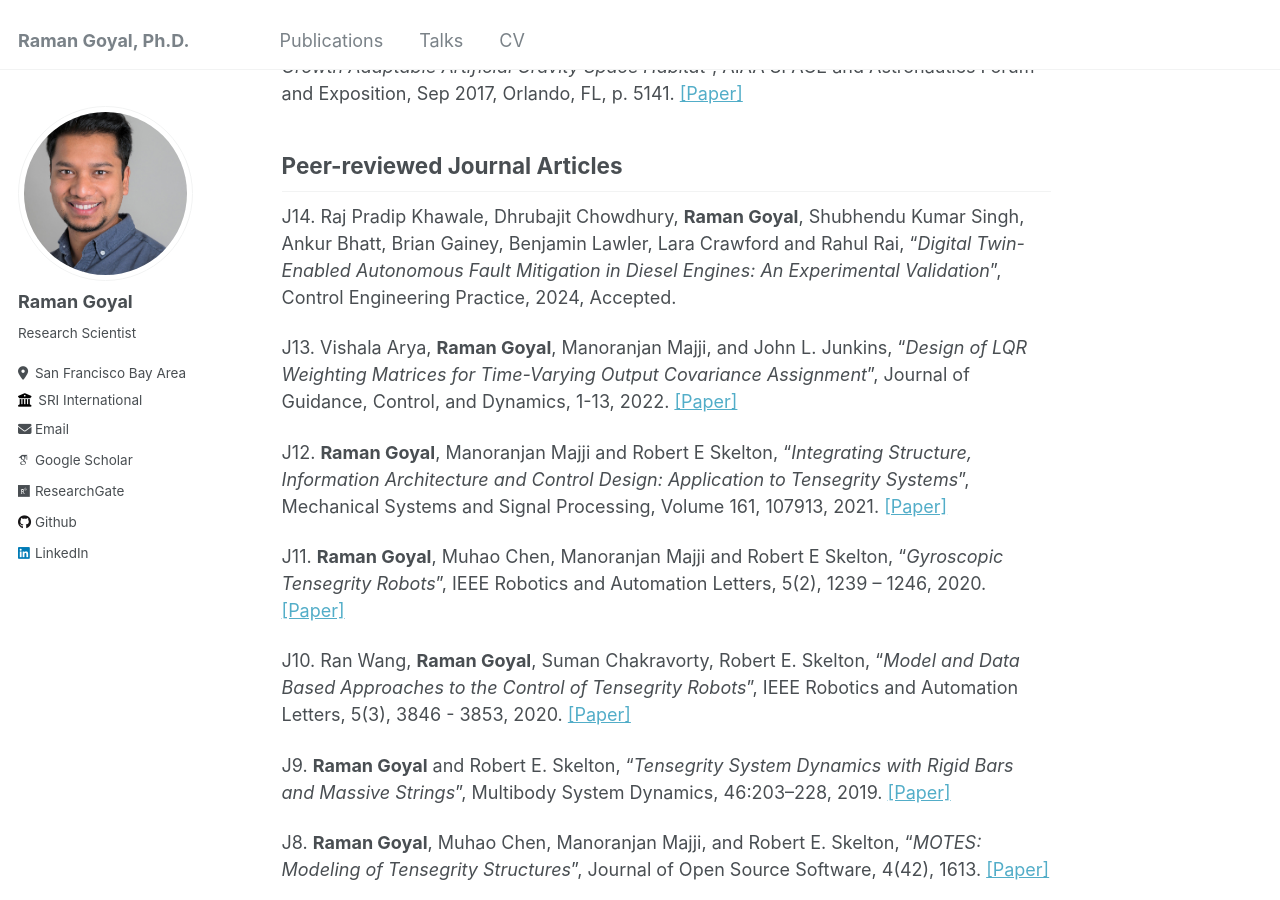
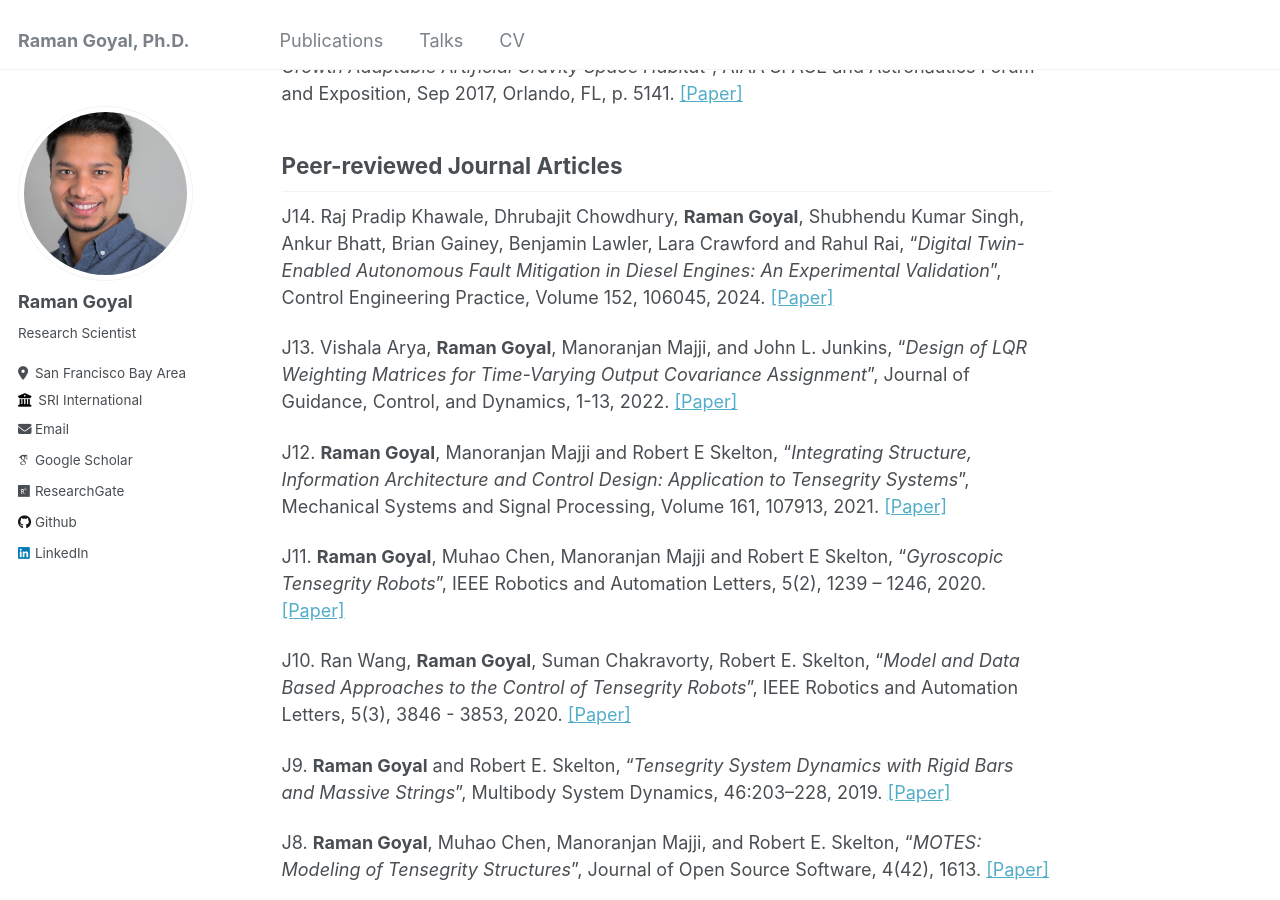
Before and after one commit to ramaniitrgoyal92/ramaniitrgoyal92.github.io, a Jekyll site: the page built from _pages/publications.md, in a window 1280 px wide and 900 px high, scrolled down 4384 px. Built offline with Jekyll 4.4.1, drawn with Linux system fonts in a browser that asks for light colours; some web fonts are replaced.

Commit message:
Add files via upload

```diff
--- a/_pages/publications.md
+++ b/_pages/publications.md
@@ -151,7 +151,7 @@ C1. **R. Goyal**, Bryant, T., Majji, M., Skelton, R. E., and Longman, A., “_De
 Peer-reviewed Journal Articles
 ------
 
-J14. Raj Pradip Khawale, Dhrubajit Chowdhury, **Raman Goyal**, Shubhendu Kumar Singh, Ankur Bhatt, Brian Gainey, Benjamin Lawler, Lara Crawford and Rahul Rai, "_Digital Twin-Enabled Autonomous Fault Mitigation in Diesel Engines: An Experimental Validation_", Control Engineering Practice, 2024, Accepted.
+J14. Raj Pradip Khawale, Dhrubajit Chowdhury, **Raman Goyal**, Shubhendu Kumar Singh, Ankur Bhatt, Brian Gainey, Benjamin Lawler, Lara Crawford and Rahul Rai, "_Digital Twin-Enabled Autonomous Fault Mitigation in Diesel Engines: An Experimental Validation_", Control Engineering Practice, Volume 152, 106045, 2024. [[Paper]](https://doi.org/10.1016/j.conengprac.2024.106045)
 
 
 J13. Vishala Arya, **Raman Goyal**, Manoranjan Majji, and John L. Junkins, "_Design of LQR Weighting Matrices for Time-Varying Output Covariance Assignment_", Journal of Guidance, Control, and Dynamics, 1-13, 2022.
```
